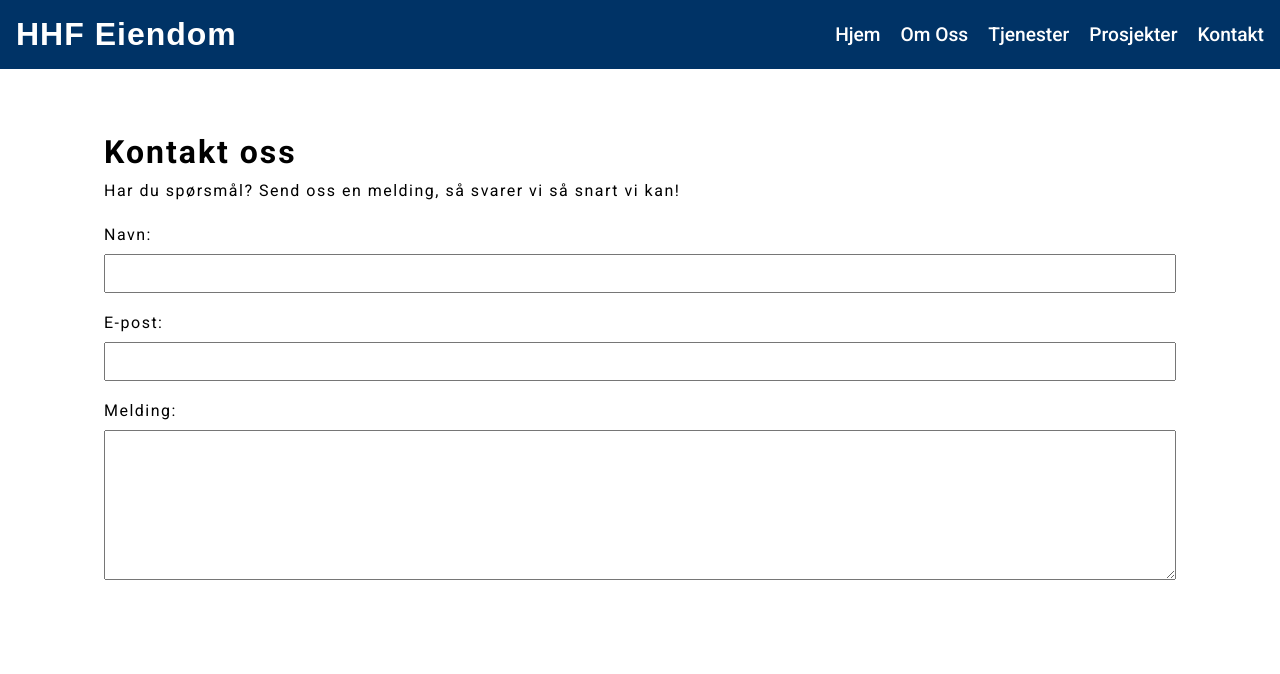
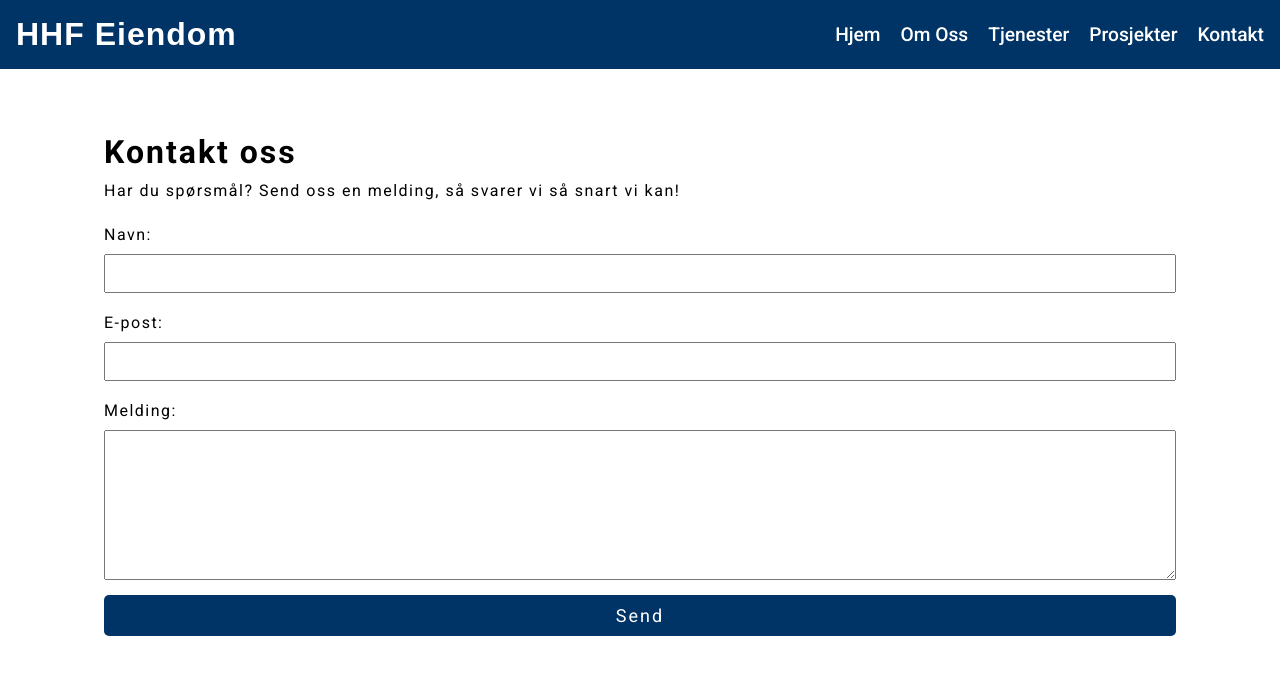
Before and after one commit to btfredr/reactjava, a Next.js app in the folder frontend/: page /kontakt in a window 1280 px wide. Shown: the top 674 px of the page. Built offline with nearby package versions, Linux system fonts and the light colour scheme.

Commit message:
styling changed and fixed project btn placement

```diff
--- a/frontend/src/app/globals.css
+++ b/frontend/src/app/globals.css
@@ -289,3 +289,19 @@ textarea {
   font-weight: bold;
   color: green;
 }
+
+button {
+  margin-top: 15px;
+  padding: 10px;
+  background-color: #003366;
+  color: white;
+  border: none;
+  border-radius: 5px;
+  cursor: pointer;
+  font-size: 18px;
+  letter-spacing: 2px;
+}
+
+button:hover {
+  background-color: #002244;
+}
--- a/frontend/src/app/kontakt/page.js
+++ b/frontend/src/app/kontakt/page.js
@@ -92,7 +92,7 @@ const Contact = () => {
                         required
                     ></textarea>
 
-
+                    <button type="submit">Send</button>
                 </form>
             </div>
         </div>
--- a/frontend/src/app/prosjekter/page.js
+++ b/frontend/src/app/prosjekter/page.js
@@ -42,10 +42,11 @@ const Projects = () => {
               <h2>{project.title}</h2>
               <p>{project.location}</p>
               <p>{project.description}</p>
-            </div>
-            <Link href={`/prosjekter/${project.id}`}>
+              <Link href={`/prosjekter/${project.id}`}>
                   <button className="read-more-btn">Les mer</button>
             </Link>
+            </div>
+
           </div>
         ))}
       </div>
```
